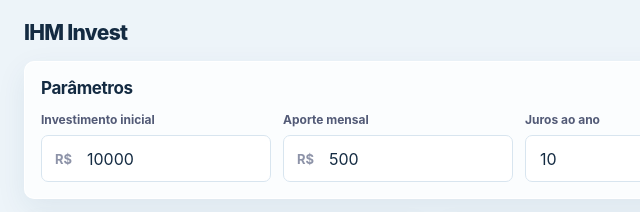
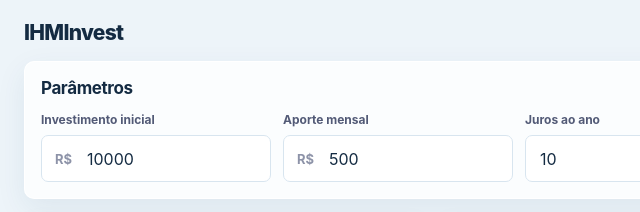
Before and after one commit to Pedro-Cavenaghi/Saasmulticloud, a plain HTML site: page frontend-app/ihminvest-frontend.html in a window 1280 px wide. Shown: the top 212 px of the page, 0-640 px from the left. Drawn offline with Linux system fonts and the light colour scheme.

Commit message:
corrigir nome da marca

```diff
--- a/frontend-app/ihminvest-frontend.html
+++ b/frontend-app/ihminvest-frontend.html
@@ -442,7 +442,7 @@
 <body>
   <div class="shell">
     <header class="topbar">
-      <div class="brand">IHM Invest</div>
+      <div class="brand">IHMInvest</div>
     </header>
 
     <main class="layout">
```
